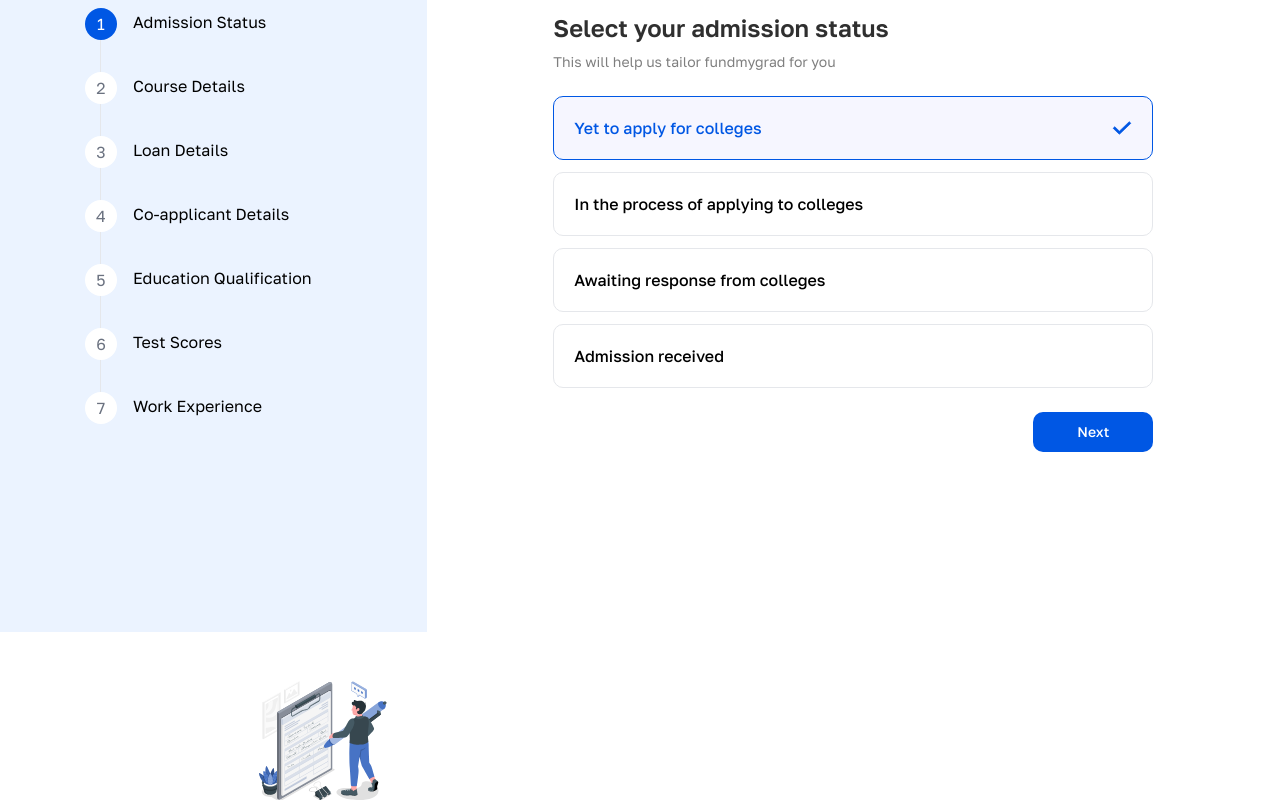
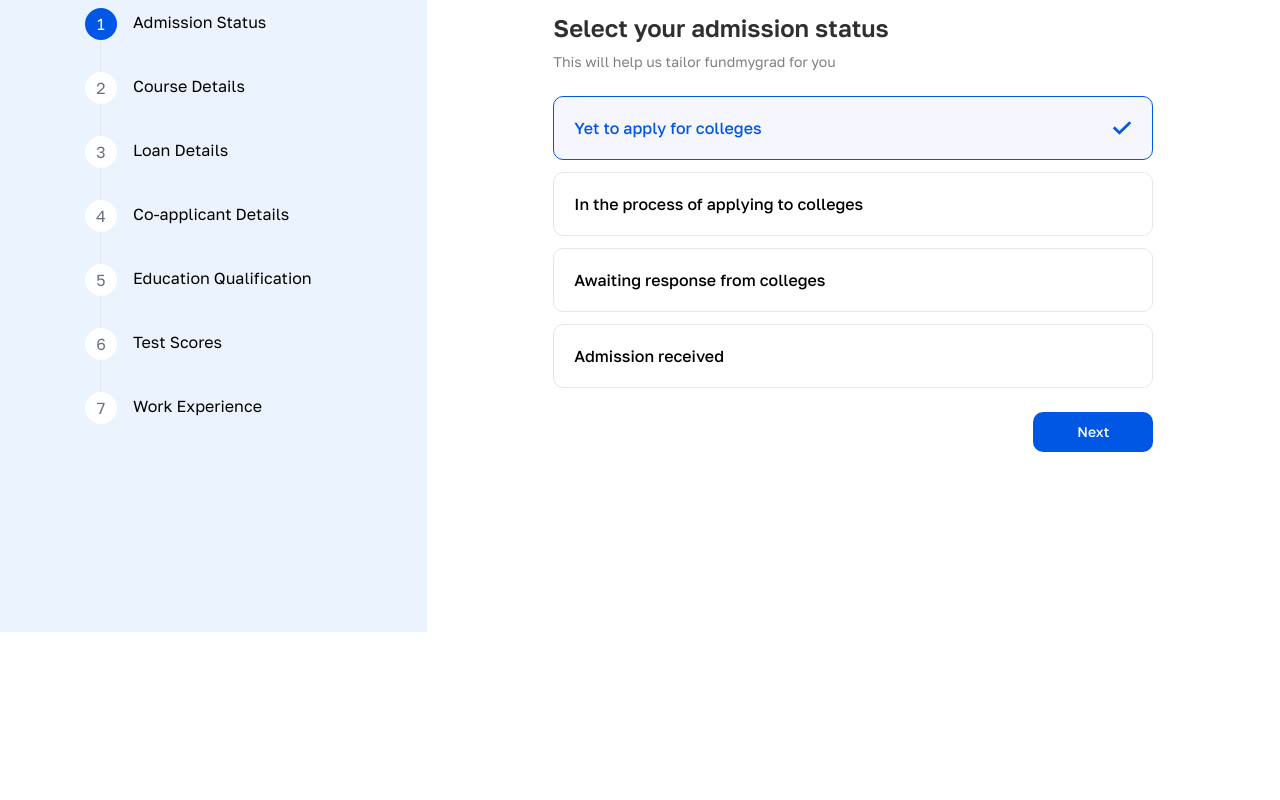
Before and after one commit to ArivananthamFundMyGrad/fundmygrad_v1.0, a Next.js app: page /student-onboarding in a window 1280 px wide. Shown: the part 168-968 px from the top of the page. After the commit the page ends 800 px from the top, so only its background shows below. Built offline with nearby package versions, Linux system fonts and the light colour scheme.

Commit message:
cosmetic changes v1

```diff
--- a/src/pages/student-onboarding.tsx
+++ b/src/pages/student-onboarding.tsx
@@ -150,9 +150,9 @@ function StudentOnboarding() {
                 </ol>
               </div>
             </div>
-            <div className="absolute -bottom-96 right-10 flex justify-end w-full">
+            {/* <div className="absolute -bottom-96 right-10 flex justify-end w-full">
               <img style={{width:"30%"}} src="./studentOnboarding.svg" />
-            </div>
+            </div> */}
           </div>
         </div>
         <div className="relative w-8/12 h-full flex justify-center items-center">
```
